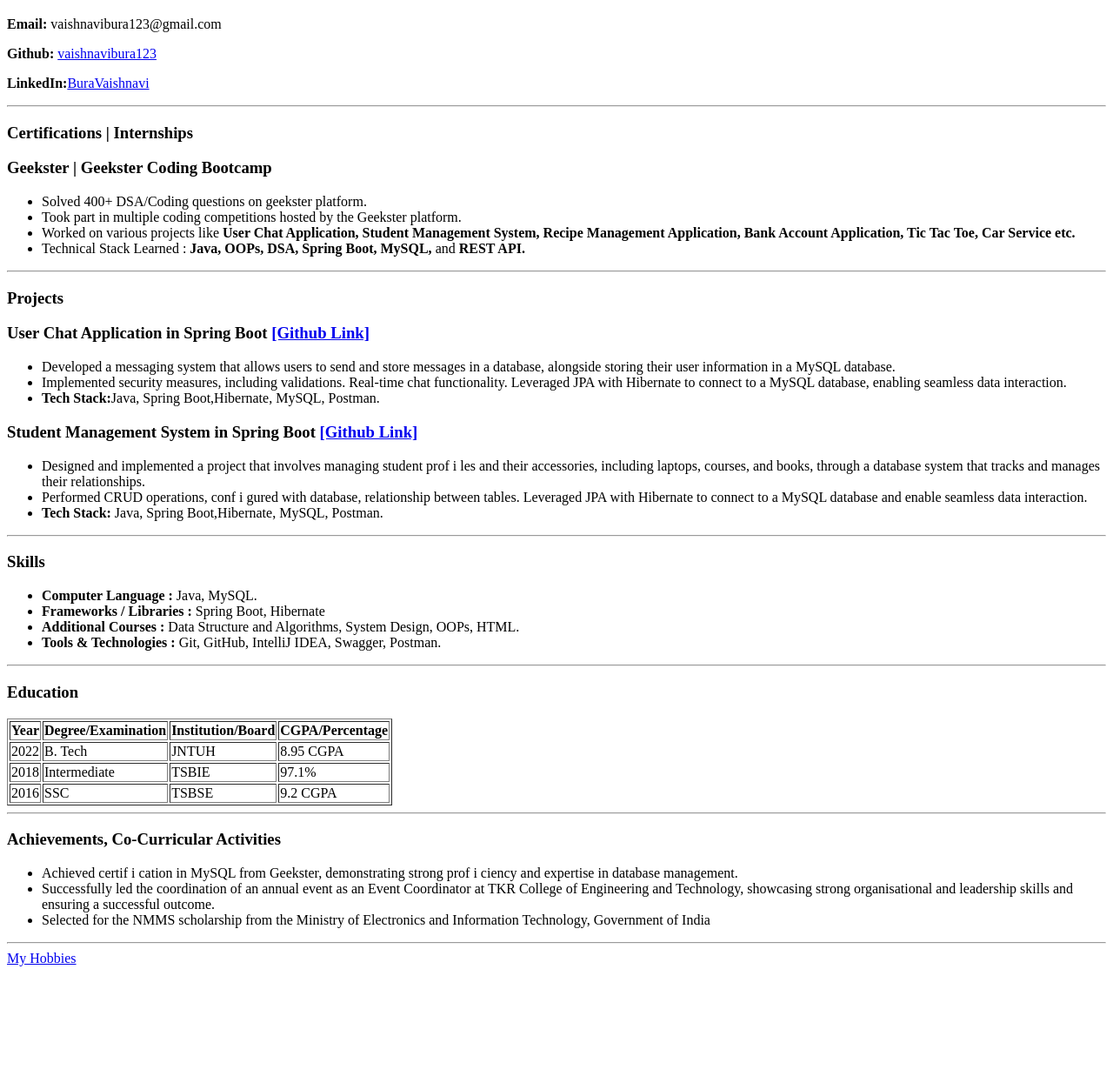
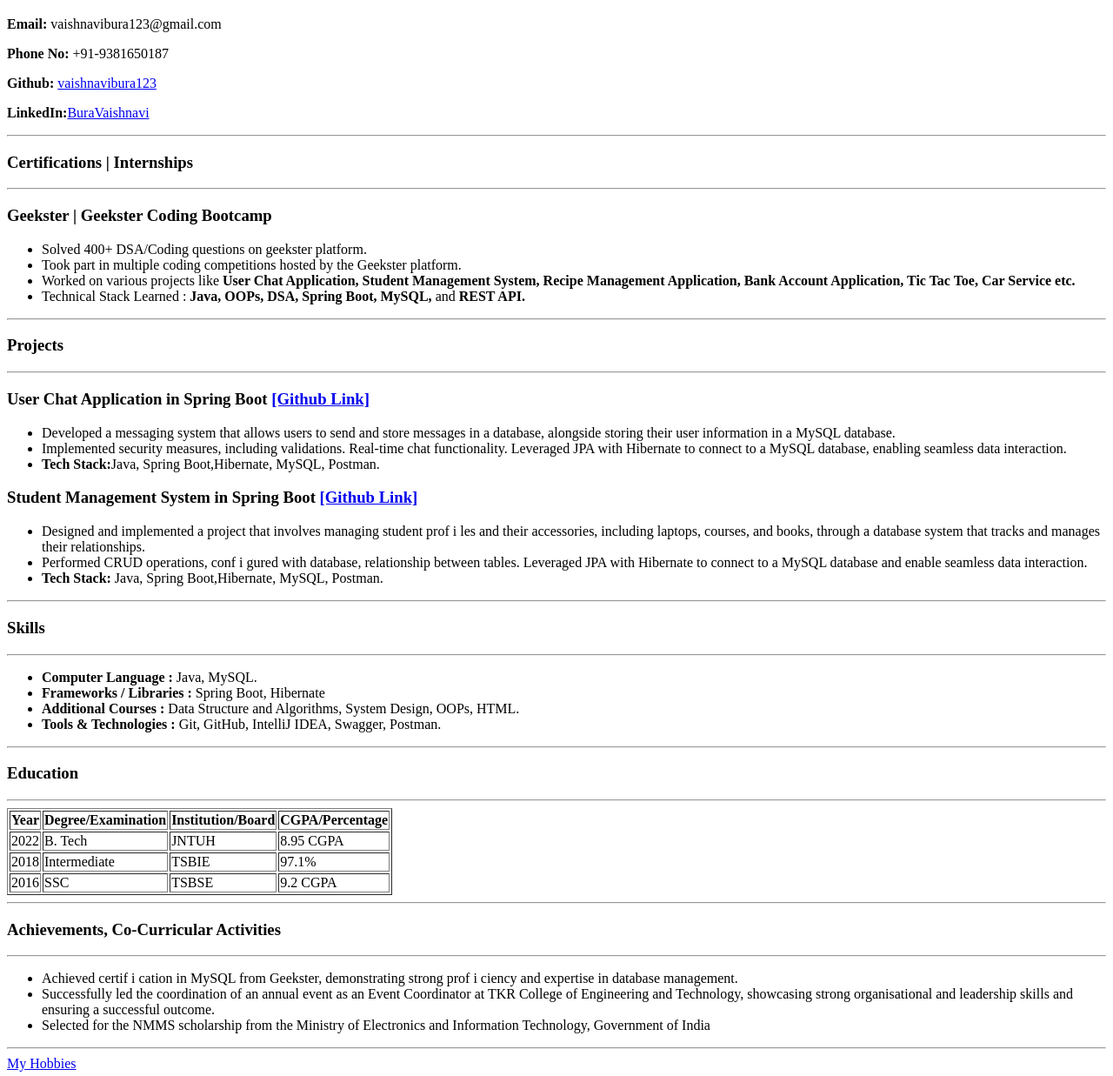
Before and after one commit to vaishnavibura123/Resume, a plain HTML site: page index.html in a window 1280 px wide. Shown: the part 61-1298 px from the top of the page at 87% size. Before the commit the page ends 1180 px from the top, so only its background shows below. Drawn offline with Linux system fonts and the light colour scheme.

Commit message:
Update index.html

```diff
--- a/index.html
+++ b/index.html
@@ -7,10 +7,12 @@
 <body>
     <h1>BURA VAISHNAVI</h1>
     <p><strong>Email:</strong>  vaishnavibura123@gmail.com</p>
+    <p><strong>Phone No:</strong> +91-9381650187</p>
     <p><strong>Github:</strong> <a href="https://github.com/vaishnavibura123">vaishnavibura123</a></p>
     <p><strong>LinkedIn:</strong><a href="https://www.linkedin.com/in/bura-vaishnavi-308a1225b/">BuraVaishnavi</a></p>
     <hr>
     <h3>Certifications | Internships</h3>
+    <hr>
     <h3>Geekster | Geekster Coding Bootcamp</h3>
     <ul>
         <li>Solved 400+ DSA/Coding questions on geekster platform.</li>
@@ -20,6 +22,7 @@
     </ul>
     <hr>
     <h3>Projects</h3>
+    <hr>
     <h3>User Chat Application in Spring Boot <a href="https://github.com/vaishnavibura123/Chat-Application">[Github Link]</a></h3>
     <ul>
         <li>Developed a messaging system that allows users to send and store messages in a database, alongside storing their user information in a MySQL database.</li>
@@ -34,6 +37,7 @@
     </ul>
     <hr>
     <h3>Skills</h3>
+    <hr>
     <ul>
         <li><strong>Computer Language : </strong>Java, MySQL.</li>
         <li><strong>Frameworks / Libraries : </strong>Spring Boot, Hibernate</li>
@@ -42,6 +46,7 @@
     </ul>
     <hr>
     <h3>Education</h3>
+    <hr>
     <table border="1">
         <tr>
             <th>Year</th>
@@ -70,6 +75,7 @@
     </table>
     <hr>
     <h3>Achievements, Co-Curricular Activities</h3>
+    <hr>
     <ul>
         <li>Achieved certif i cation in MySQL from Geekster, demonstrating strong prof i ciency and expertise in database management.</li>
         <li>Successfully led the coordination of an annual event as an Event Coordinator at TKR College of Engineering and Technology, showcasing strong organisational and leadership skills and ensuring a successful outcome.</li>
```
